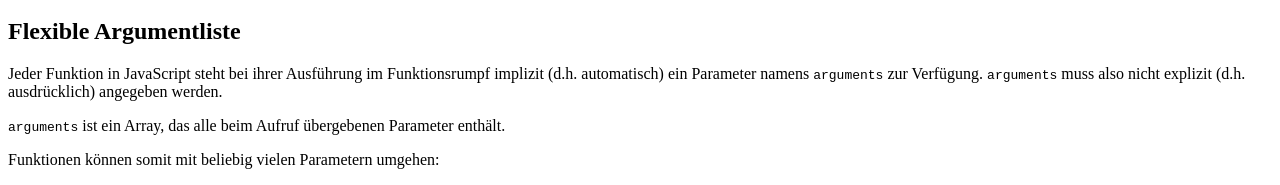
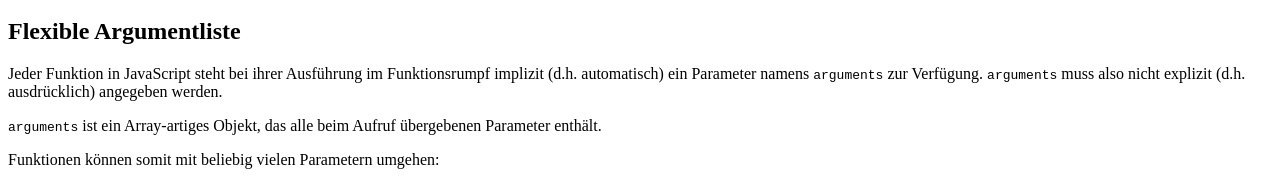
Before and after one commit to behrends/workshops, a Next.js app: page /prog/09-misc/funktionen2 in a window 1280 px wide. Shown: the part 1143-1328 px from the top of the page. Built offline with nearby package versions, Linux system fonts and the light colour scheme.

Commit message:
Prog: kleine Ergänzung zu arguments

```diff
--- a/pages/prog/09-misc/funktionen2.mdx
+++ b/pages/prog/09-misc/funktionen2.mdx
@@ -96,7 +96,8 @@ automatisch) ein Parameter namens `arguments` zur
 Verfügung. `arguments` muss also nicht explizit
 (d.h. ausdrücklich) angegeben werden.
 
-`arguments` ist ein Array, das alle beim Aufruf übergebenen Parameter enthält.
+`arguments` ist ein Array-artiges Objekt, das alle beim
+Aufruf übergebenen Parameter enthält.
 
 Funktionen können somit mit beliebig vielen
 Parametern umgehen:
```
